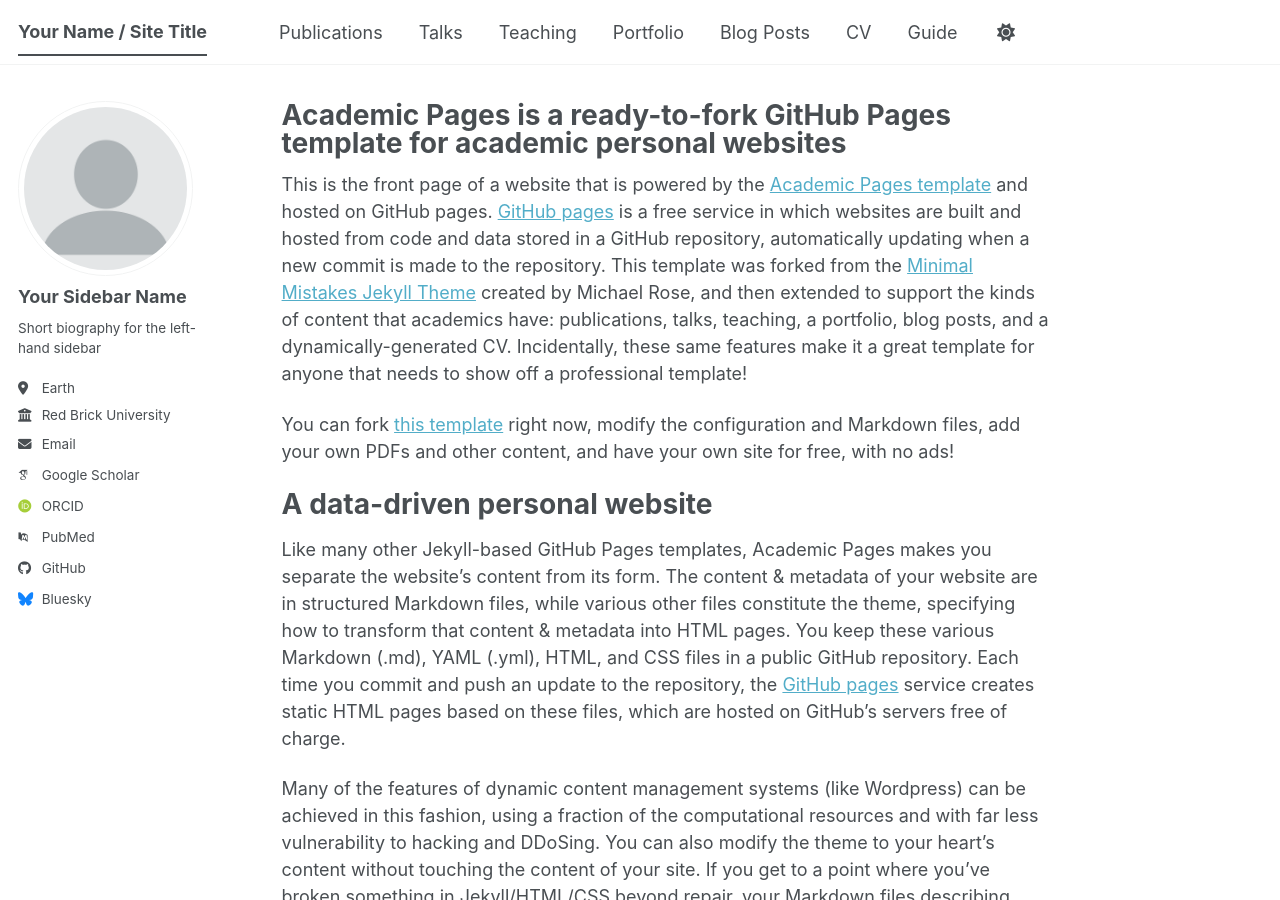
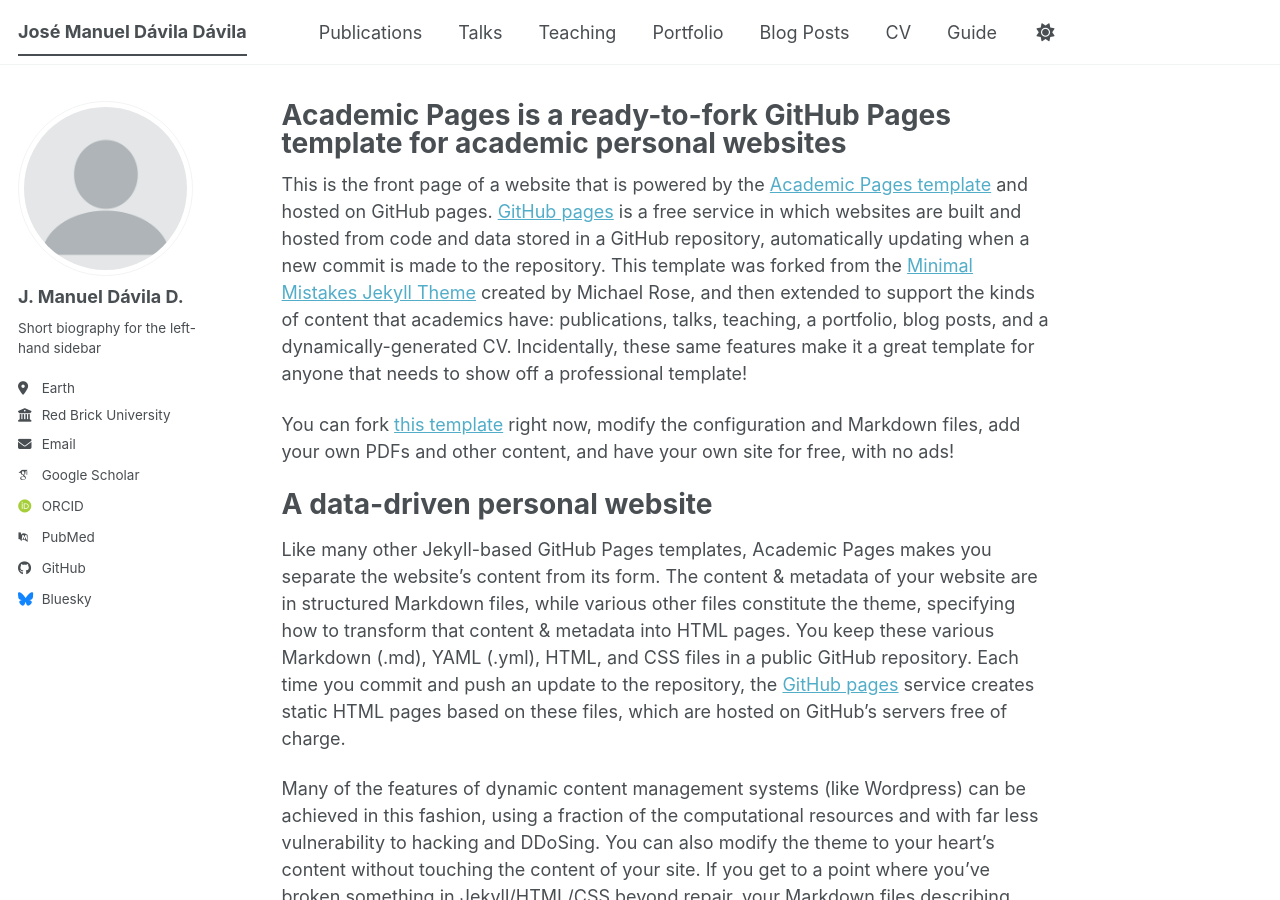
Before and after one commit to jmdaviladr/jmdaviladr.github.io, a Jekyll site: the page built from _pages/about.md, in a window 1280 px wide and 900 px high. Built offline with Jekyll 4.4.1, drawn with Linux system fonts in a browser that asks for light colours; some web fonts are replaced; a script bundle is joined from its source files by our own code; library files that are not in the unit come from our copies.

Commit message:
Update _config.yml

```diff
--- a/_config.yml
+++ b/_config.yml
@@ -9,7 +9,7 @@
 # Basic Site Settings
 locale                   : "en-US"
 site_theme               : "default" # The available themes options are "default", "air", "sunrise", "mint", "dirt" and "contrast"
-title                    : "Your Name / Site Title"
+title                    : "José Manuel Dávila Dávila"
 title_separator          : "-"
 name                     : &name "Your Name"
 description              : &description "Your Name's academic portfolio"   # Update this with a general description of your site, this is the default if not overridden by a page
@@ -24,7 +24,7 @@
 author:
   # Biographic information
   avatar           : "profile.png"
-  name             : "Your Sidebar Name"
+  name             : "J. Manuel Dávila D."
   pronouns         : # example: "she/her"
   bio              : "Short biography for the left-hand sidebar"
   location         : "Earth"
```
